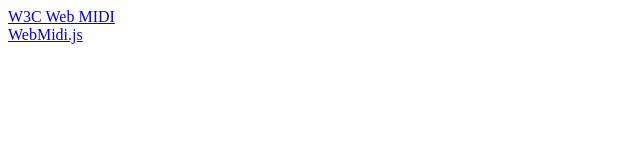
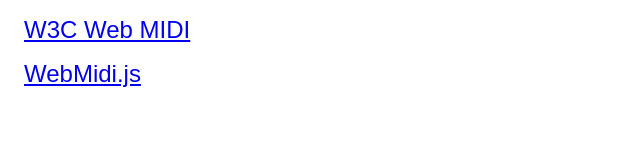
Before and after one commit to francoisgeorgy/web-midi-events, a plain HTML site: page index.html in a window 1280 px wide. Shown: the whole page, without its empty margins (0-640 px from the left). Drawn offline with Linux system fonts and the light colour scheme.

Commit message:
bigger font

```diff
--- a/index.html
+++ b/index.html
@@ -5,9 +5,17 @@
     <title>Web MIDI Events</title>
     <meta name="description" content="Test Web MIDI in your browser">
     <meta name="author" content="francois.georgy@gmail.com">
+    <style>
+        a {
+            display: block;
+            margin: 1rem;
+            font-size: 1.5rem;
+            font-family: sans-serif;
+        }
+    </style>
 </head>
 <body>
-    <a href="webmidi-w3c.html">W3C Web MIDI</a><br />
+    <a href="webmidi-w3c.html">W3C Web MIDI</a>
     <a href="webmidi-webmidijs.html">WebMidi.js</a>
 </body>
 </html>
```
